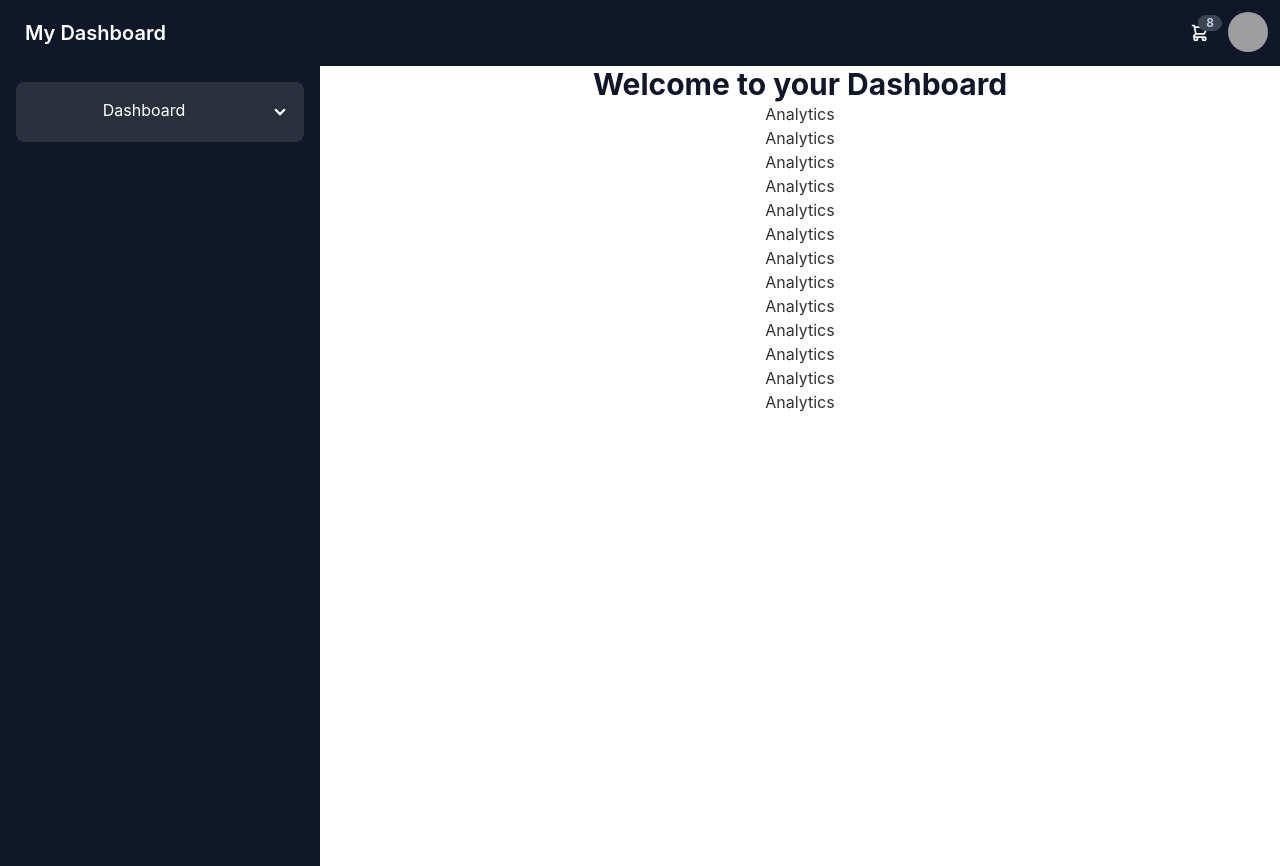
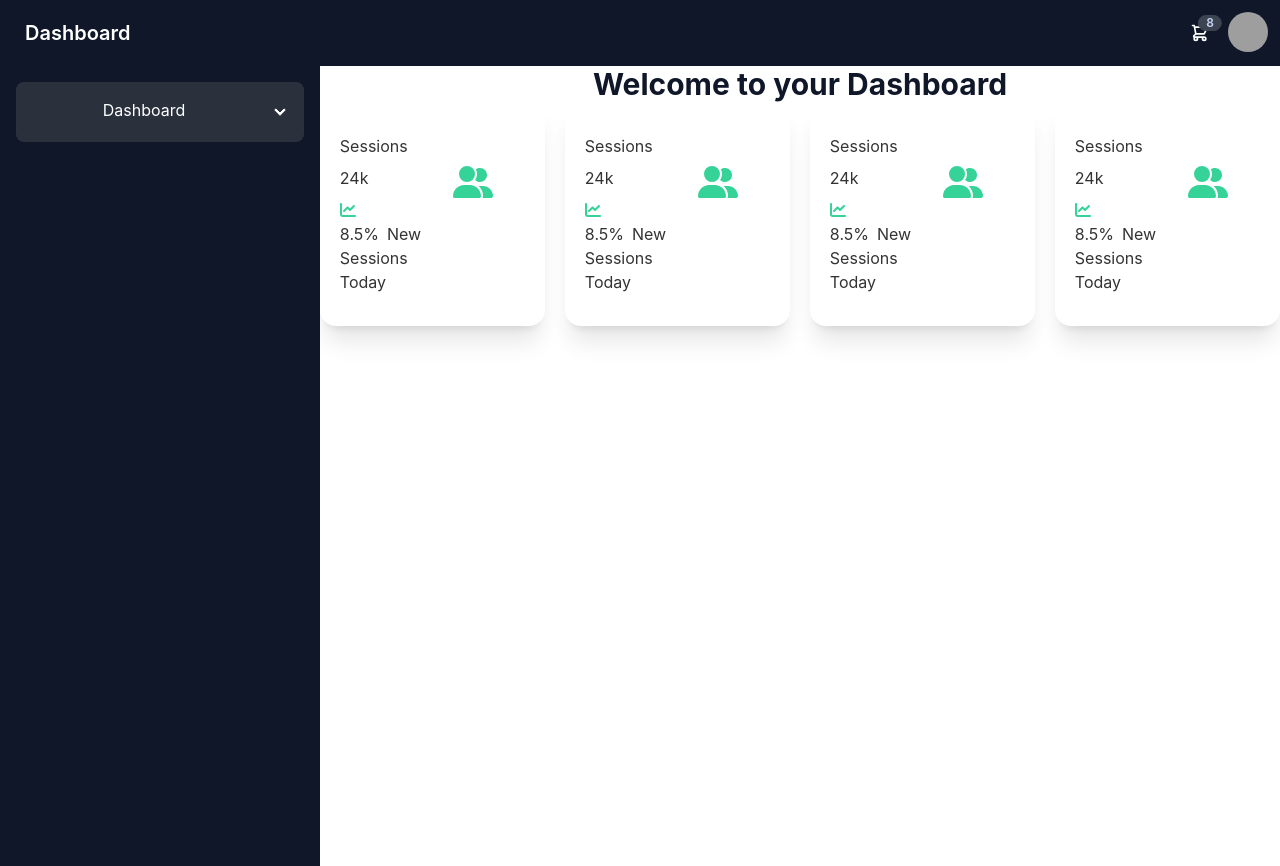
Before and after one commit to mdmitho/My-Deshboard-Client-Site, a React (Create React App) app: page /dashboard/analytics in a window 1280 px wide. After the commit the page ends 800 px from the top, so only its background shows below. Built offline with nearby package versions, Linux system fonts and the light colour scheme; grey boxes are pictures that could not be loaded.

Commit message:
card import done

```diff
--- a/package.json
+++ b/package.json
@@ -3,6 +3,9 @@
   "version": "0.1.0",
   "private": true,
   "dependencies": {
+    "@fortawesome/fontawesome-svg-core": "^6.1.1",
+    "@fortawesome/free-solid-svg-icons": "^6.1.1",
+    "@fortawesome/react-fontawesome": "^0.1.18",
     "@testing-library/jest-dom": "^5.16.4",
     "@testing-library/react": "^13.3.0",
     "@testing-library/user-event": "^13.5.0",
--- a/src/components/Dashboard/Analytics/Analytics.js
+++ b/src/components/Dashboard/Analytics/Analytics.js
@@ -1,21 +1,14 @@
 import React from 'react';
+import AnalyticsCard from './AnalyticsCard/AnalyticsCard';
 
 const Analytics = () => {
     return (
+
         <div>
-            <h1>Analytics</h1>
-            <h1>Analytics</h1>
-            <h1>Analytics</h1>
-            <h1>Analytics</h1>
-            <h1>Analytics</h1>
-            <h1>Analytics</h1>
-            <h1>Analytics</h1>
-            <h1>Analytics</h1>
-            <h1>Analytics</h1>
-            <h1>Analytics</h1>
-            <h1>Analytics</h1>
-            <h1>Analytics</h1>
-            <h1>Analytics</h1>
+
+  <AnalyticsCard></AnalyticsCard>
+
+
         </div>
     );
 };
--- /dev/null
+++ b/src/components/Dashboard/Analytics/AnalyticsCard/AnalyticsCard.js
@@ -0,0 +1,137 @@
+import { faChartLine, faUserGroup } from "@fortawesome/free-solid-svg-icons";
+import { FontAwesomeIcon } from "@fortawesome/react-fontawesome";
+import React from "react";
+
+
+const AnalyticsCard = () => {
+  return (
+    <div className="container mx-auto row grid  gap-5 xl:grid-cols-4 lg:grid-cols-3 md:grid-cols-3 grid-cols-1 ">
+      <div className="cols-md-6 cols-lg-3">
+        <div class="card  bg-base-100 shadow-xl">
+          <div class="card-body">
+            <div className="row flex justify-center">
+              <div className="col text-left">
+                <p>Sessions</p>
+                <h1 className="my-2">24k</h1>
+                <p>
+                  <span className="mr-2">
+                    {" "}
+                    <FontAwesomeIcon
+                      icon={faChartLine}
+                      className=" text-success inline-block mr-2"
+                    ></FontAwesomeIcon>
+                    8.5%
+                  </span>
+                  New Sessions Today
+                </p>
+              </div>
+              <div className="col-auto align-center">
+                <p>
+                  <FontAwesomeIcon
+                    icon={faUserGroup}
+                    className=" text-success h-8 align-middle p-8"
+                  ></FontAwesomeIcon>
+                </p>
+              </div>
+            </div>
+          </div>
+        </div>
+      </div>
+      <div className="cols-md-6 cols-lg-3">
+        <div class="card bg-base-100 shadow-xl">
+          <div class="card-body">
+            <div className="row flex justify-center">
+              <div className="col text-left">
+                <p>Sessions</p>
+                <h1 className="my-2">24k</h1>
+                <p>
+                  <span className="mr-2">
+                    {" "}
+                    <FontAwesomeIcon
+                      icon={faChartLine}
+                      className=" text-success inline-block mr-2"
+                    ></FontAwesomeIcon>
+                    8.5%
+                  </span>
+                  New Sessions Today
+                </p>
+              </div>
+              <div className="col-auto align-center">
+                <p>
+                  <FontAwesomeIcon
+                    icon={faUserGroup}
+                    className=" text-success h-8 align-middle p-8"
+                  ></FontAwesomeIcon>
+                </p>
+              </div>
+            </div>
+          </div>
+        </div>
+      </div>
+      <div className="cols-md-6 cols-lg-3">
+        <div class="card  bg-base-100 shadow-xl">
+          <div class="card-body">
+            <div className="row flex justify-center">
+              <div className="col text-left">
+                <p>Sessions</p>
+                <h1 className="my-2">24k</h1>
+                <p>
+                  <span className="mr-2">
+                    {" "}
+                    <FontAwesomeIcon
+                      icon={faChartLine}
+                      className=" text-success inline-block mr-2"
+                    ></FontAwesomeIcon>
+                    8.5%
+                  </span>
+                  New Sessions Today
+                </p>
+              </div>
+              <div className="col-auto align-center">
+                <p>
+                  <FontAwesomeIcon
+                    icon={faUserGroup}
+                    className=" text-success h-8 align-middle p-8"
+                  ></FontAwesomeIcon>
+                </p>
+              </div>
+            </div>
+          </div>
+        </div>
+      </div>
+      <div className="cols-md-6 cols-lg-3">
+        <div class="card  bg-base-100 shadow-xl">
+          <div class="card-body">
+            <div className="row flex justify-center">
+              <div className="col text-left">
+                <p>Sessions</p>
+                <h1 className="my-2">24k</h1>
+                <p>
+                  <span className="mr-2">
+                    {" "}
+                    <FontAwesomeIcon
+                      icon={faChartLine}
+                      className=" text-success inline-block mr-2"
+                    ></FontAwesomeIcon>
+                    8.5%
+                  </span>
+                  New Sessions Today
+                </p>
+              </div>
+              <div className="col-auto align-center">
+                <p>
+                  <FontAwesomeIcon
+                    icon={faUserGroup}
+                    className=" text-success h-8 align-middle p-8"
+                  ></FontAwesomeIcon>
+                </p>
+              </div>
+            </div>
+          </div>
+        </div>
+      </div>
+    </div>
+  );
+};
+
+export default AnalyticsCard;
--- a/src/components/Dashboard/Dashboard.js
+++ b/src/components/Dashboard/Dashboard.js
@@ -5,7 +5,7 @@ import { NavLink, Outlet } from 'react-router-dom';
 const Dashboard = () => {
     return (
       <div>
-        <div class="drawer drawer-mobile ">
+        <div class="drawer drawer-mobile fixed">
           <input id="my-drawer-2" type="checkbox" class="drawer-toggle" />
           <div class="drawer-content ">
             {/* <!-- Page content here --> */}
--- a/src/components/Page/Navbar/Navebar.js
+++ b/src/components/Page/Navbar/Navebar.js
@@ -1,5 +1,5 @@
 import React from 'react';
-import { NavLink } from 'react-router-dom';
+
 
 const Navbar = () => {
     return (
@@ -30,7 +30,7 @@ const Navbar = () => {
             </div>
             {/* navbar content */}
             <div class="flex-1">
-              <a class="btn btn-ghost normal-case text-xl">My Dashboard</a>
+              <a class="btn btn-ghost normal-case text-xl">Dashboard</a>
             </div>
             <div class="flex-none">
 
```
Also changed, not shown: 1 other file (tests, documents, lock files or other folders).
